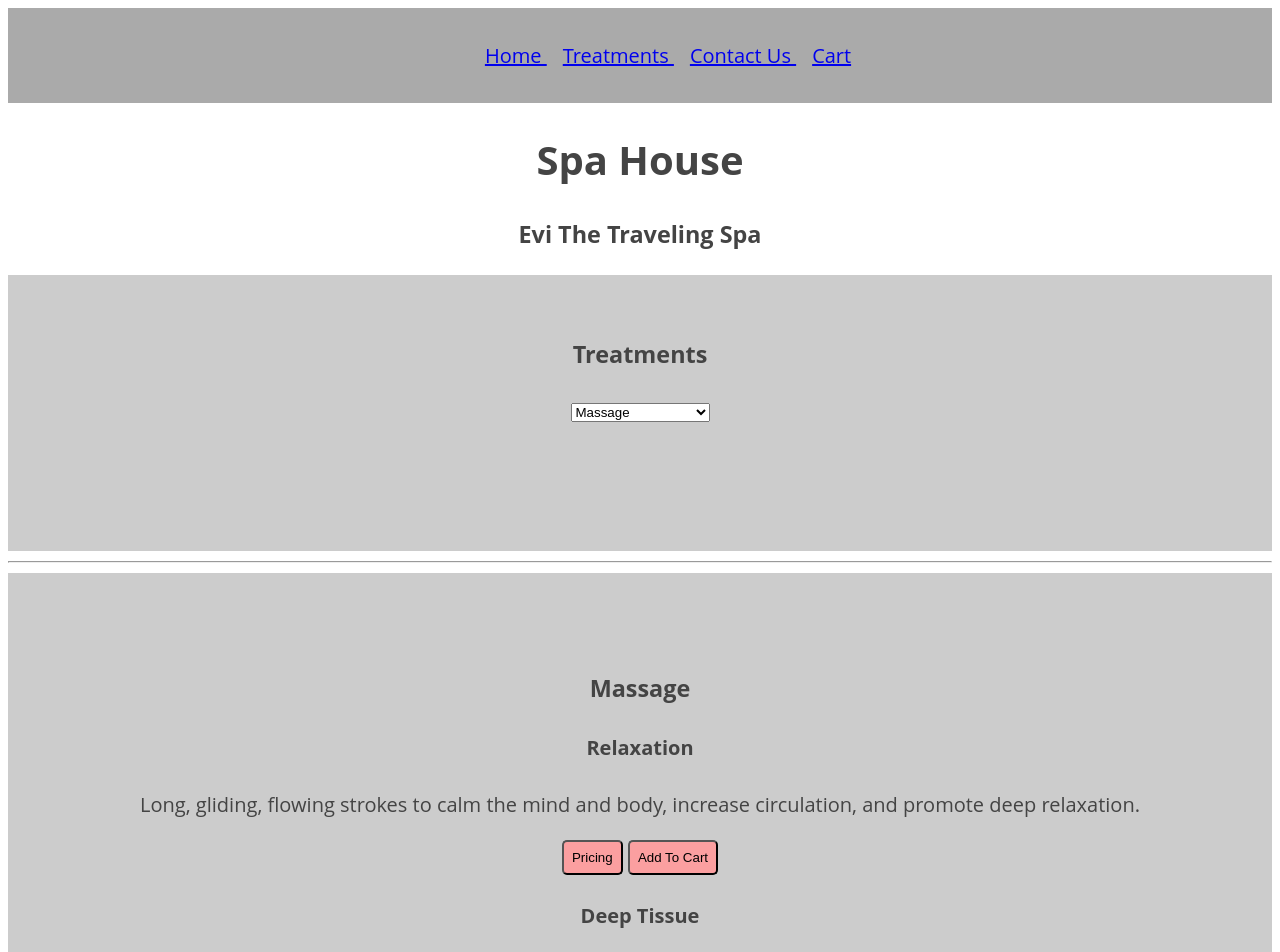
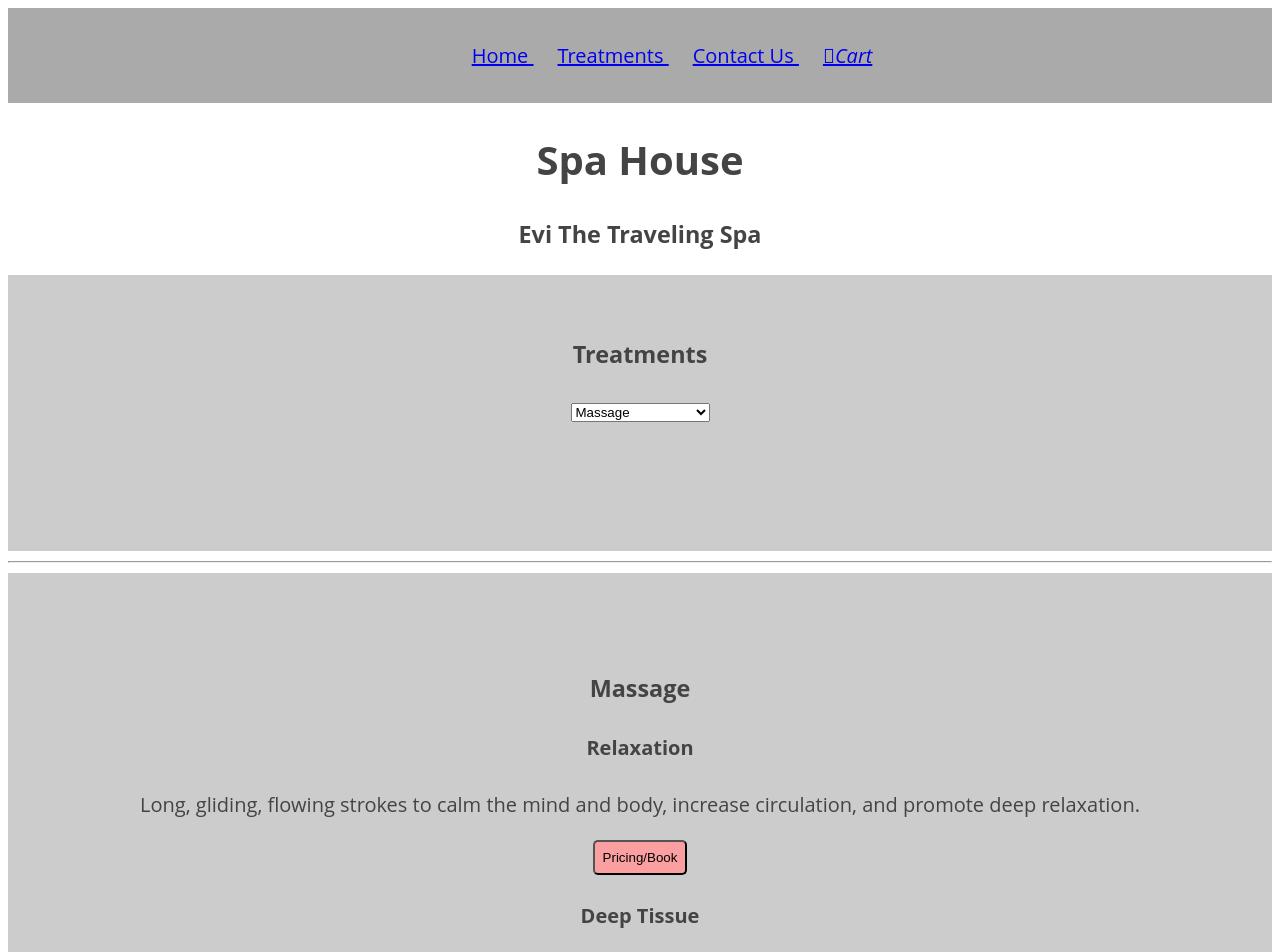
Before and after one commit to eriyanto87/Spa_House, a React (Create React App) app: page /treatments in a window 1280 px wide. Shown: the top 952 px of the page. Built offline with nearby package versions, Linux system fonts and the light colour scheme.

Commit message:
fixed routes

```diff
--- a/package.json
+++ b/package.json
@@ -4,9 +4,13 @@
   "version": "0.1.0",
   "private": true,
   "dependencies": {
+    "@fortawesome/fontawesome-svg-core": "^1.2.32",
+    "@fortawesome/free-solid-svg-icons": "^5.15.1",
+    "@fortawesome/react-fontawesome": "^0.1.12",
     "@testing-library/jest-dom": "^5.11.5",
     "@testing-library/react": "^11.1.0",
     "@testing-library/user-event": "^12.1.10",
+    "font-awesome": "^4.7.0",
     "react": "^17.0.1",
     "react-dom": "^17.0.1",
     "react-router-dom": "^5.2.0",
--- a/src/App.js
+++ b/src/App.js
@@ -1,4 +1,4 @@
-import React from "react";
+import React, { Component } from "react";
 import { Route } from "react-router-dom";
 import Header from "./Components/Header/Header";
 import Nav from "./Components/Nav/Nav";
@@ -13,7 +13,8 @@ import Schedule from "./Components/Schedule/Schedule";
 import Confirmation from "./Components/Confirmation/Confirmation";
 import Cart from "./Components/Cart/Cart";
 
-function App() {
+class App extends Component {
+  render() {
     return (
       <div className="App">
         <header>
@@ -37,5 +38,6 @@ function App() {
       </div>
     );
   }
+}
 
 export default App;
--- a/src/Components/Nav/Nav.js
+++ b/src/Components/Nav/Nav.js
@@ -17,7 +17,9 @@ export default function Nav() {
         </li>
         <li>
           {" "}
-          <Link to="/cart">Cart</Link>
+          <Link to="/cart">
+            <i className="fas fa-shopping-cart">Cart</i>
+          </Link>
         </li>
       </ul>
     </div>
--- a/src/Components/Treatments/Massage.js
+++ b/src/Components/Treatments/Massage.js
@@ -13,11 +13,8 @@ export default function Massage(props) {
             circulation, and promote deep relaxation.
           </p>
           <Link to={{ pathname: `/pricing/massage` }}>
-            <button>Pricing</button>
+            <button>Pricing/Book</button>
           </Link>{" "}
-          <Link to={{ pathname: "/schedule" }}>
-            <button>Add To Cart</button>
-          </Link>
         </div>
         <div className="services">
           <h4>Deep Tissue</h4>
--- a/src/index.css
+++ b/src/index.css
@@ -23,7 +23,7 @@ code {
 .nav li {
   display: inline;
   list-style-type: none;
-  margin-left: 1rem;
+  margin-left: 1.5rem;
 }
 
 section {
--- a/src/index.js
+++ b/src/index.js
@@ -3,6 +3,7 @@ import ReactDOM from "react-dom";
 import { BrowserRouter } from "react-router-dom";
 import "./index.css";
 import App from "./App";
+import "font-awesome/css/font-awesome.min.css";
 
 ReactDOM.render(
   <BrowserRouter>
```
Also changed, not shown: 1 other file (tests, documents, lock files or other folders). Lines whose indentation alone changed are shown as unchanged.
